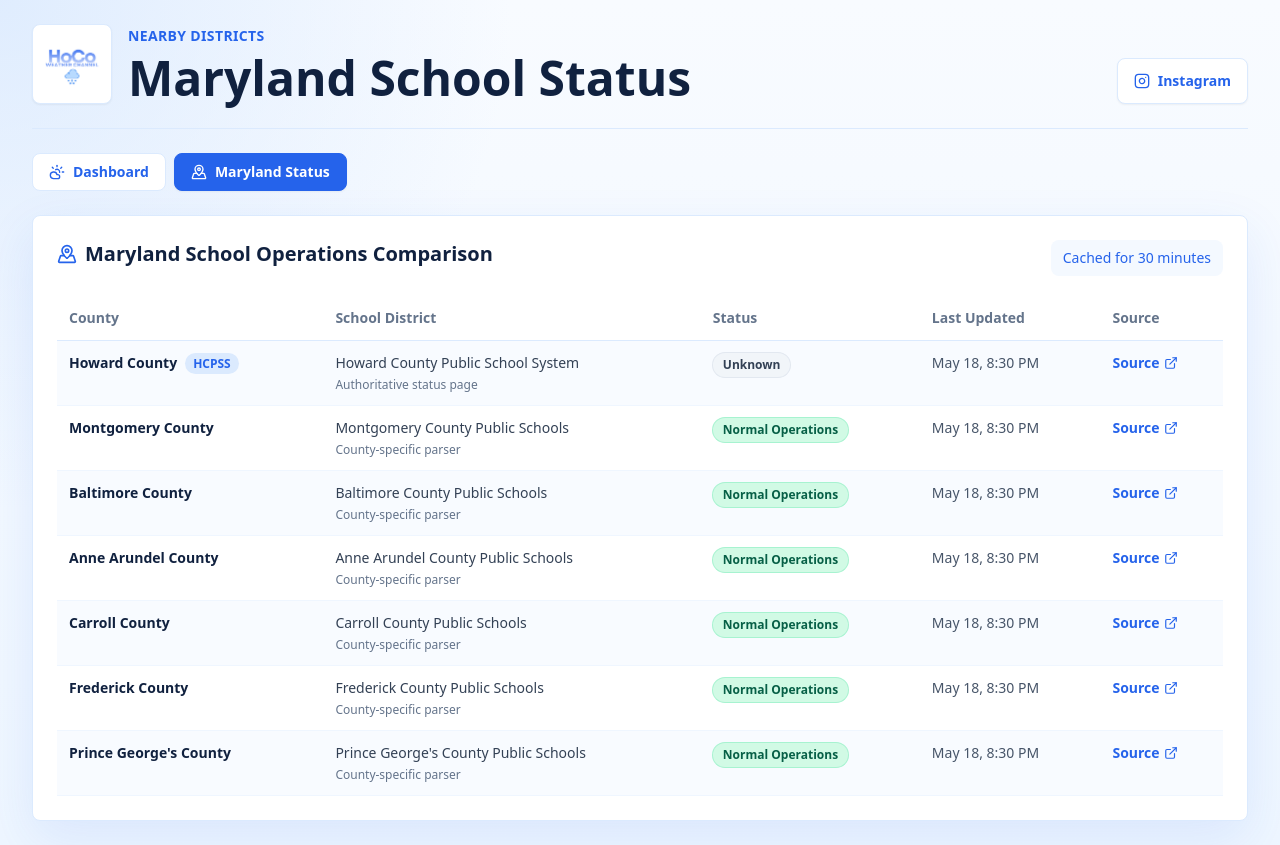
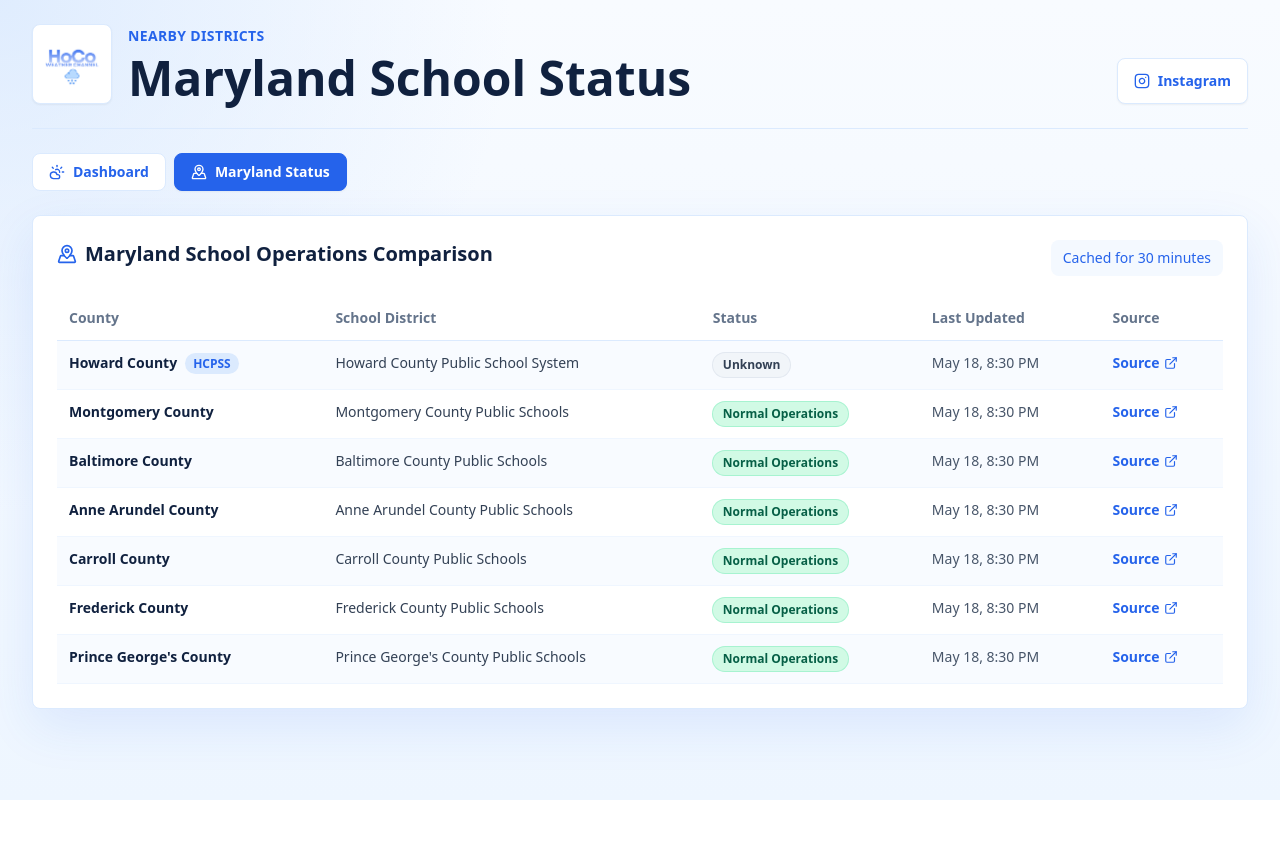
Before and after one commit to davidliu-2008/HoCoWX, a Next.js app: page /maryland-status in a window 1280 px wide. After the commit the page ends 800 px from the top, so only its background shows below. Built offline with nearby package versions, Linux system fonts and the light colour scheme; no server answers.

Commit message:
Simplify prediction and Maryland status text

```diff
--- a/components/MarylandComparisonSection.tsx
+++ b/components/MarylandComparisonSection.tsx
@@ -78,13 +78,6 @@ export function MarylandComparisonSection({
                   </td>
                   <td className="border-b border-blue-50 px-3 py-3 text-slate-700">
                     {item.district}
-                    <span className="mt-1 block text-xs text-slate-500">
-                      {item.parserType === "authoritative"
-                        ? "Authoritative status page"
-                        : item.parserType === "county-specific"
-                          ? "County-specific parser"
-                          : "Experimental parser"}
-                    </span>
                   </td>
                   <td className="border-b border-blue-50 px-3 py-3">
                     <span className={`inline-flex rounded-full px-2.5 py-1 text-xs font-bold ring-1 ${statusBadgeClass(item.statusKind)}`}>
--- a/lib/prediction.ts
+++ b/lib/prediction.ts
@@ -190,7 +190,7 @@ export function createPrediction({ weather, now = new Date() }: PredictionInput)
         ? "Current weather signals suggest meaningful disruption risk, especially if timing overlaps the morning commute."
         : cappedScore >= 38
           ? "Some weather factors deserve attention, but the available data does not clearly point to a closure-level event."
-          : "Current weather factors point toward routine operations, while conditions should still be monitored through official channels.",
+          : "Current weather factors point toward routine operations",
     disclaimer: DISCLAIMER,
     generatedAt: new Date().toISOString()
   };
```
